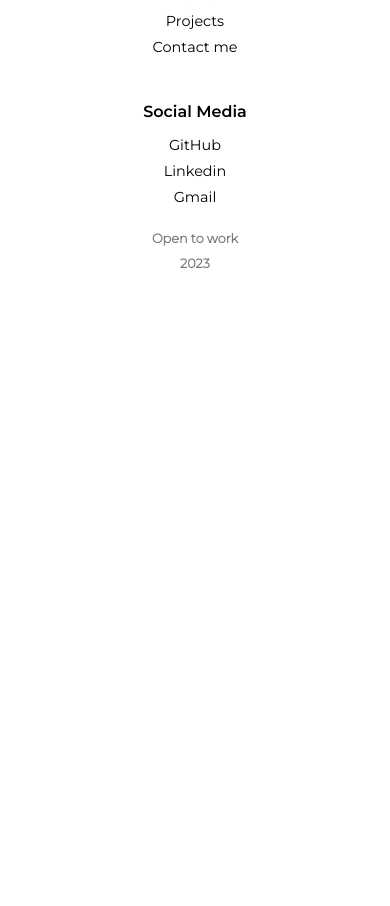
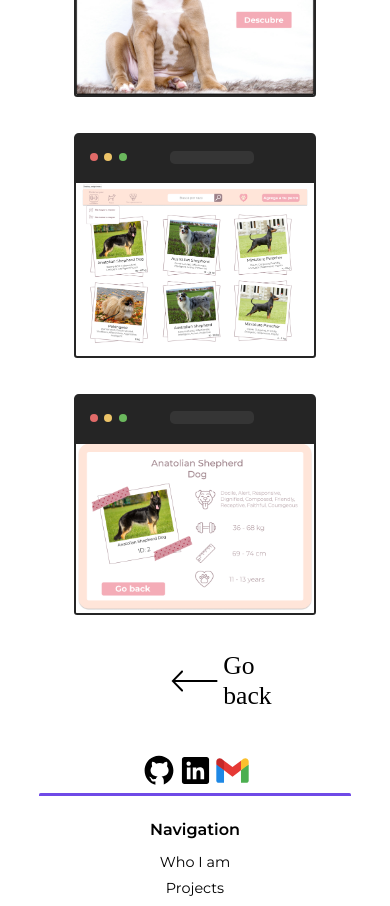
Before and after one commit to JPGomezCuervo/Portfolio-v2, a Vue app: page /projects/doggofinder in a window 390 px wide. Shown: the part 1020-1926 px from the top of the page. Before the commit the page ends 1302 px from the top, so only its background shows below. Built offline with nearby package versions, Linux system fonts and the light colour scheme.

Commit message:
Implement Preview component

```diff
--- /dev/null
+++ b/src/components/Preview.vue
@@ -0,0 +1,219 @@
+<script setup lang="ts">
+import arrow from "../assets/icons/icons8-arrow.svg";
+import musclelab_a from "../assets/images/details/musclelab/musclelab1.png";
+import musclelab_b from "../assets/images/details/musclelab/musclelab2.png";
+import musclelab_c from "../assets/images/details/musclelab/musclelab3.png";
+import portfolio_a from "../assets/images/details/portfolio/portfolio1.png";
+import portfolio_b from "../assets/images/details/portfolio/portfolio2.png";
+import portfolio_c from "../assets/images/details/portfolio/portfolio3.png";
+import portfolio_d from "../assets/images/details/portfolio/portfolio4.png";
+import doggofinder_a from "../assets/images/details/doggofinder/dogapi1.png";
+import doggofinder_b from "../assets/images/details/doggofinder/dogapi2.png";
+import doggofinder_c from "../assets/images/details/doggofinder/dogapi3.png";
+import { ProjectsName } from "../store/index.types";
+import { selectLanguages } from "../store";
+
+const { goBack } = selectLanguages().details.value;
+
+
+const props = defineProps<{
+    name: ProjectsName;
+}>();
+
+const imageSelector = (name: ProjectsName) => {
+    switch (name) {
+        case "portfolio":
+            return [portfolio_a, portfolio_b, portfolio_c, portfolio_d];
+        case "musclelab":
+            return [musclelab_a, musclelab_b, musclelab_c];
+        case "doggofinder":
+            return [doggofinder_a, doggofinder_b, doggofinder_c];
+        default:
+            return [musclelab_a, musclelab_b, musclelab_c];
+    }
+};
+
+const images = imageSelector(props.name);
+
+
+</script>
+
+<template>
+    <div class="container">
+        <div v-for="image in images">
+            <div class="tool-bar">
+                <div class="red-dot"></div>
+                <div class="yellow-dot"></div>
+                <div class="green-dot"></div>
+                <div class="search-bar"></div>
+            </div>
+            <img :src="image" alt="">
+        </div>
+
+        <div class="navegation">
+                <img :src="arrow" alt=""/>
+                <p>{{ goBack }}</p>
+            </div>
+
+    </div>
+</template>
+
+<style lang="scss" scoped>
+.container {
+    display: flex;
+    margin-top: 2rem;
+    width: 62%;
+    flex-direction: column;
+    margin: 0 auto;
+    margin-top: 2rem;
+
+}
+
+.container img {
+    width: 99.5%;
+    border: 2px solid #252525;
+    border-radius: 0 0 .2rem .2rem;
+    margin-bottom: 2rem;
+}
+
+.tool-bar {
+    width: 100%;
+    height: 3rem;
+    background: #252525;
+    border-radius: .3rem .3rem 0 0;
+    display: flex;
+    align-items: center;
+}
+
+.red-dot {
+    width: .9rem;
+    height: .9rem;
+    background-color: #e06a68;
+    border-radius: 2rem;
+    margin-right: .4rem;
+    margin-left: 1rem;
+
+
+}
+
+.yellow-dot {
+    width: .9rem;
+    height: .9rem;
+    background-color: #ecc368;
+    border-radius: 2rem;
+    margin-right: .4rem;
+
+}
+
+.green-dot {
+    width: .9rem;
+    height: .9rem;
+    background-color: #6bb85d;
+    border-radius: 2rem;
+    margin-right: .4rem;
+}
+
+.search-bar {
+    width: 50%;
+    height: 1.5rem;
+    background-color: #353535;
+    border-radius: .3rem;
+    margin: 0 auto;
+    margin-left: 18%;
+
+}
+
+.navegation {
+    display: flex;
+    flex-direction: row;
+    cursor: pointer;
+    margin: 0 auto;
+    align-items: center;
+    width: 20%;
+}
+.navegation p {
+    font-size: 1.6rem;
+    margin: auto 0;
+    width: 100%;
+    height: 100%;
+}
+
+.navegation img {
+    transform: rotate(-180deg);
+    height: 3rem;
+    border: 0;
+    width: 50%;
+    margin: auto 0;
+    margin-right: 10%;
+}
+
+@media screen and (min-width:1920px) {
+    .container img {
+        width: 99.6%
+    }
+}
+
+@media screen and (max-width:997px) {
+    .container img {
+        width: 99.4%
+    }
+}
+
+@media screen and (max-width:743px) {
+    .container img {
+        width: 99.3%
+    }
+}
+
+@media screen and (max-width:568px) {
+
+    .red-dot {
+        width: .6rem;
+        height: .6rem;
+    }
+    .yellow-dot {
+        width: .6rem;
+        height: .6rem;
+    }
+    .green-dot {
+        width: .6rem;
+        height: .6rem;
+    }
+
+    .search-bar {
+        width: 40%;
+        height: 1rem;
+        margin-left: 15%;
+    }
+
+}
+
+@media screen and (max-width:460px) {
+    .red-dot {
+        width: .5rem;
+        height: .5rem;
+    }
+    .yellow-dot {
+        width: .5rem;
+        height: .5rem;
+    }
+    .green-dot {
+        width: .5rem;
+        height: .5rem;
+    }
+
+    .search-bar {
+        width: 35%;
+        height: .8rem;
+        margin-left: 15%;
+    }
+
+}
+@media screen and (max-width:390px) {
+    .container img {
+        width: 98.4%;
+
+    }
+}
+
+</style>
--- a/src/views/ProjectDetails.vue
+++ b/src/views/ProjectDetails.vue
@@ -9,6 +9,7 @@ import { selectLanguages } from '../store';
 import { useRoute } from "vue-router";
 import { ProjectsName } from "../store/index.types";
 import { ref } from "vue";
+import Preview from '../components/Preview.vue';
 
 const { goBack, viewProject, viewSourceCode } = selectLanguages().details.value;
 
@@ -72,6 +73,7 @@ const isHovered = ref(false);
             </div>
         </div>
 
+        <Preview :name="params"/>
 
     </div>
 </template>
```
